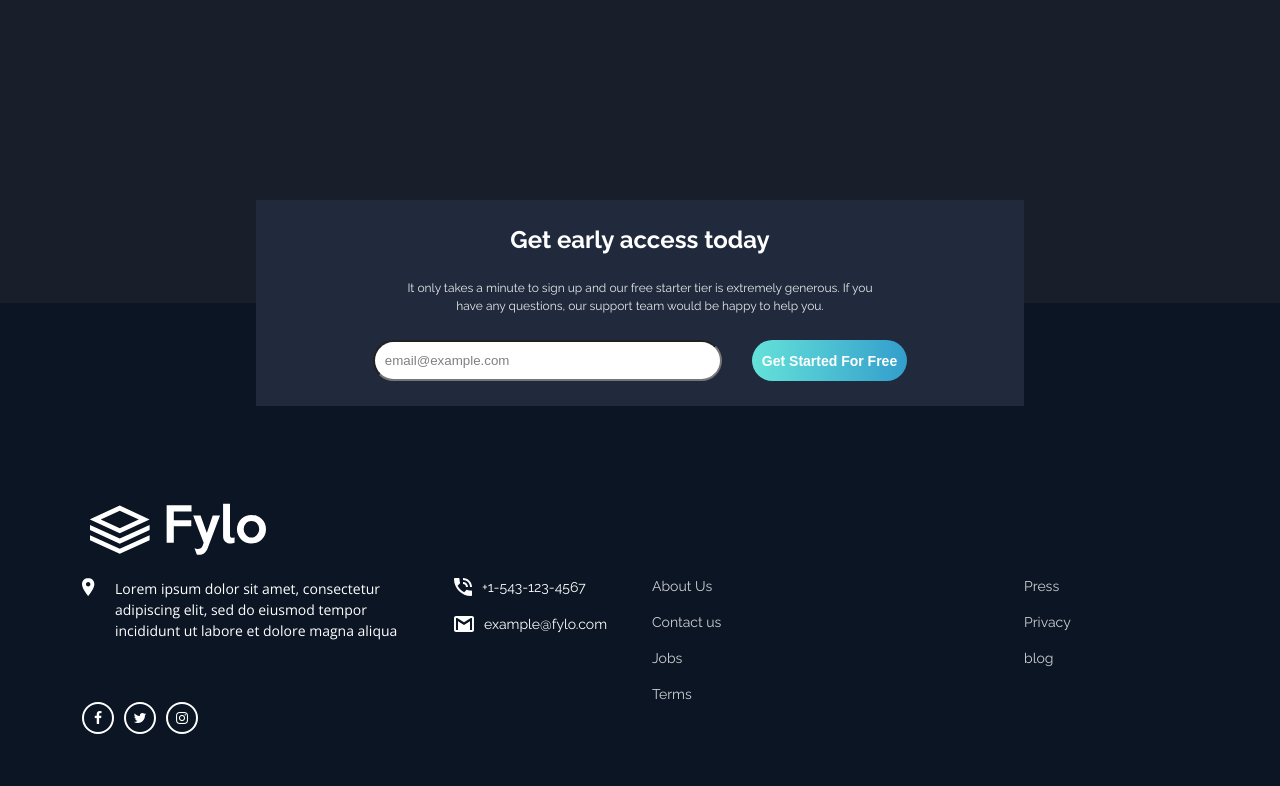
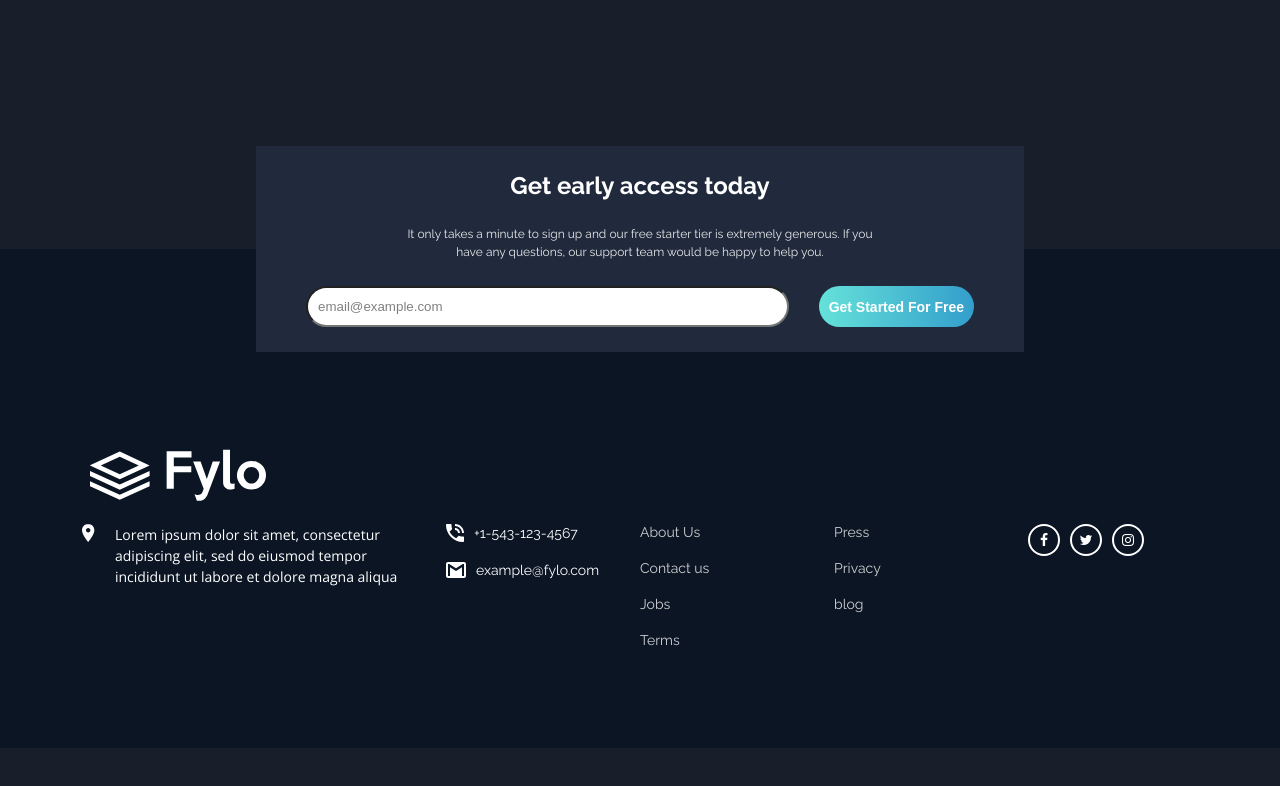
Before and after one commit to AmirBnsL/fylo-dark-theme-landing-page-master, a website: page index.html in a window 1280 px wide. Shown: the part 2272-3058 px from the top of the page. After the commit the page ends 3020 px from the top, so only its background shows below. Drawn offline with nearby package versions, Linux system fonts and the light colour scheme.

Commit message:
added social media icon links

```diff
--- a/index.html
+++ b/index.html
@@ -147,9 +147,9 @@ accessible anywhere.</h1>
           <a href="#">blog</a>
           </div>
       <div class="social-media">
-        <i class="fa fa-facebook"></i>
-        <i class="fa fa-twitter"></i>
-        <i class="fa fa-instagram"></i>
+        <a href="facebook.com" class="icon-link"><i class="fa fa-facebook"></i></a>
+        <a href="twitter.com" class="icon-link"><i class="fa fa-twitter"></i></a>
+        <a href="instagram.com" class="icon-link"><i class="fa fa-instagram"></i></a>
       </div>
     </footer>
 </body>
--- a/src/style.css
+++ b/src/style.css
@@ -72,7 +72,7 @@ body {
 }
 .hero-button {
   @include button-style;
-  width: 10%;
+  width: 20%;
   margin-top: 2rem;
 }
 .hero-title {
@@ -160,7 +160,9 @@ body {
   text-align: center;
   font-size: 1.6rem;
 }
-
+.productivity-img {
+    width: 50%;
+}
 .productivity {
   display: flex;
   align-items: center;
@@ -274,7 +276,7 @@ body {
 }
 .sign-up-form {
   display: flex;
-  width: 80%;
+  width: 100%;
   gap: 3rem;
 }
 #email {
@@ -301,7 +303,7 @@ body {
   width: 90%;
   margin: 0 auto;
   display: grid;
-  grid-template-columns: 2fr 1fr 2fr 1fr;
+  grid-template-columns: 2fr 1fr 1fr 1fr 1fr;
   align-content: center;
   column-gap: 2.4rem;
 }
@@ -351,7 +353,10 @@ body {
     align-items: start;
     gap: 1rem;
   }
-  > i {
+  > a {
+    &,&:visited,&:link {
+        text-decoration: none;
+        border-radius: 50%;
         height: 32px;
         width: 32px;
         border: 2px solid white;
@@ -360,7 +365,17 @@ body {
         display: flex;
         align-items: center;
         justify-content: center;
+        color: white;
+
     }
+    &:hover,&:active {
+        color:$callta-gradient1;
+        border-color: $callta-gradient1;
+    }
+  }
+}
+.icon-link {
+
 }
 @media (width<600px) {
     .nav-links {
```
Also changed, not shown: dist/style.css. Lines whose indentation alone changed are shown as unchanged.
